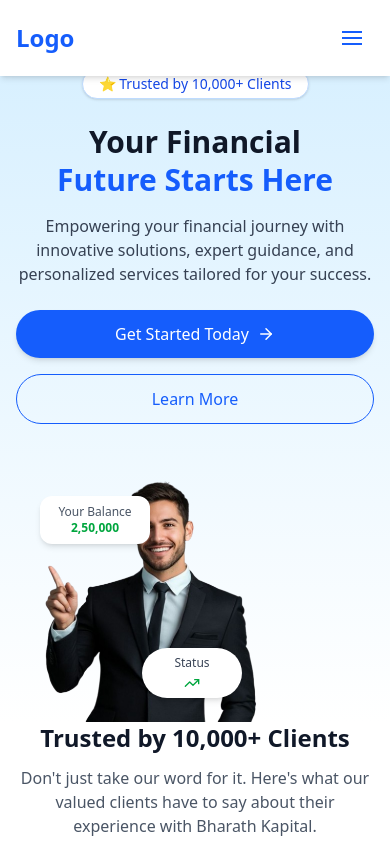
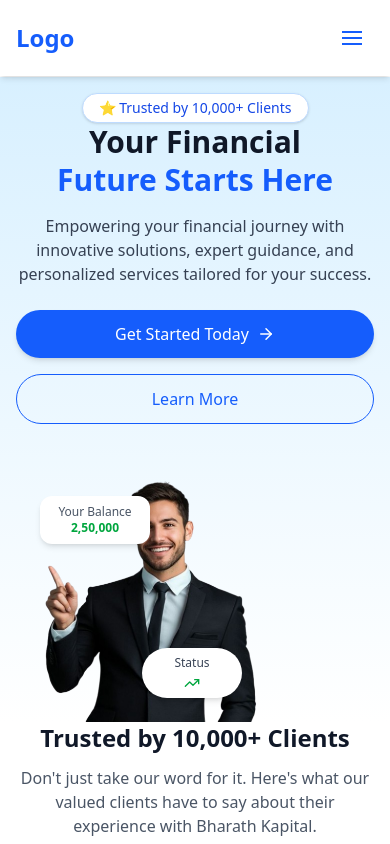
Before and after one commit to Faizanshaikh26/finance-trail, a React (Vite) app in the folder client/: page /contact in a window 390 px wide. Shown: the top 844 px of the page. Built offline with nearby package versions, Linux system fonts and the light colour scheme.

Commit message:
2nd commit

```diff
--- a/client/src/components/Hero.jsx
+++ b/client/src/components/Hero.jsx
@@ -15,7 +15,7 @@ const Hero = () => {
           {/* Left Content */}
           <div className="flex-1 text-center md:text-left">
             {/* Trusted Badge */}
-            <div className="inline-block mb-6 bg-white border border-blue-200 text-blue-700 text-sm font-medium px-4 py-1 rounded-full shadow-sm">
+            <div className="inline-block mt-4 md:mt-0 :mb-6 bg-white border border-blue-200 text-blue-700 text-sm font-medium px-4 py-1 rounded-full shadow-sm">
               ⭐ Trusted by 10,000+ Clients
             </div>
 
@@ -43,7 +43,7 @@ const Hero = () => {
           </div>
 
           {/* Right Content - Image with Floating Cards */}
-          <div className="flex-1 relative flex justify-center">
+          <div className="flex-1 relative  flex justify-center">
             <img
               src={hero}
               alt="Businessman"
--- a/client/src/components/Navbar.jsx
+++ b/client/src/components/Navbar.jsx
@@ -158,7 +158,7 @@ const Navbar = () => {
       </div>
 
       {/* Spacer div so content doesn't hide behind fixed navbar */}
-      <div className="pt-[69px]"></div>
+      <div className="pt-[77px] md:pt-[69px]"></div>
     </>
   );
 };
--- a/client/src/components/Services.jsx
+++ b/client/src/components/Services.jsx
@@ -177,7 +177,7 @@ export function ProcessSection() {
           </div>
         </div>
 
-      <div className="py-10">
+      <div className="md:py-10">
       <h2 className="text-center text-lg font-semibold mb-6">
         Processing Timeline
       </h2>
```
